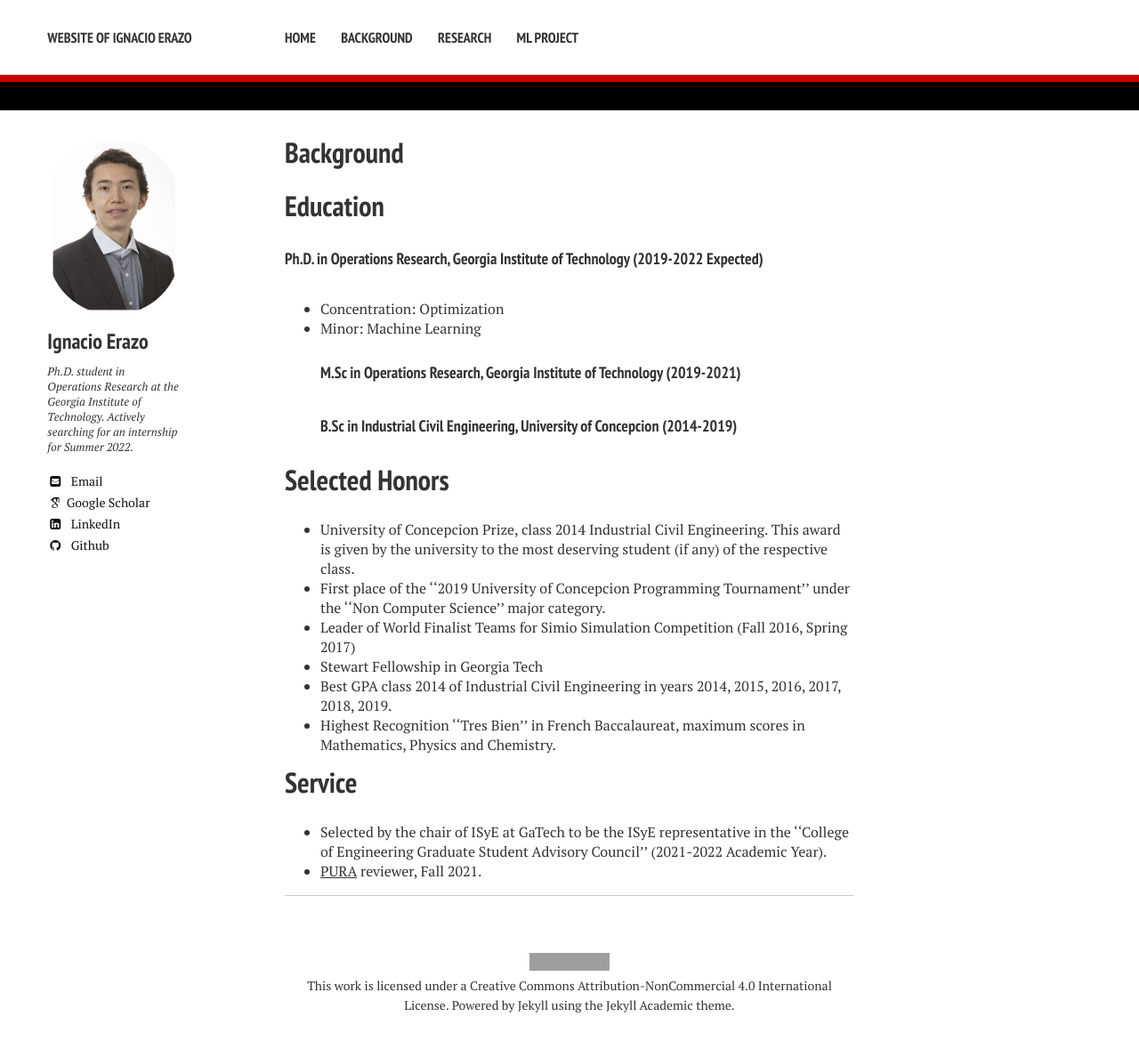
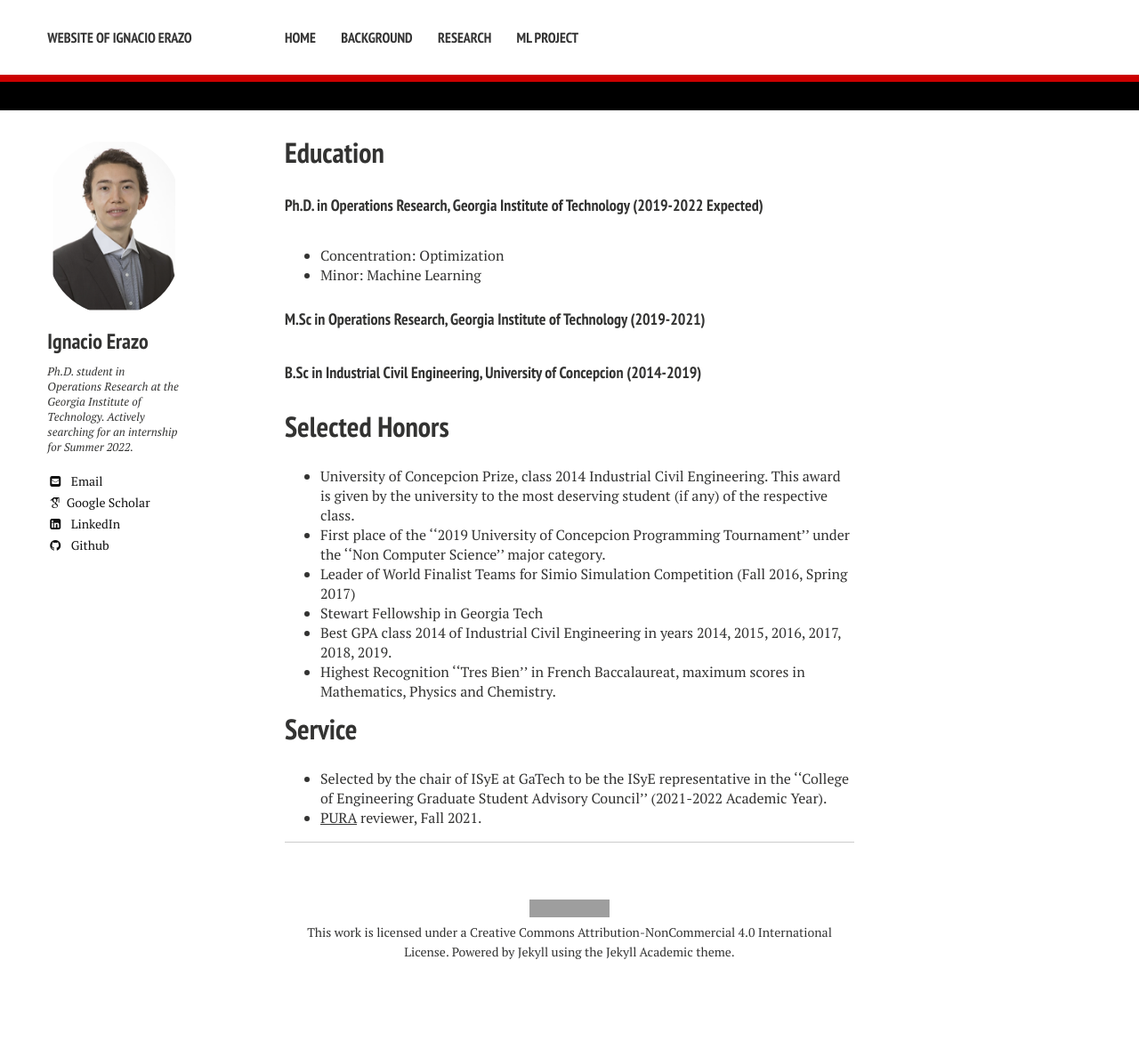
Before and after one commit to ierazo/ierazo.github.io, a Jekyll site: the page built from Background.md, in a window 1280 px wide. Shown: the whole page at 89% size. Built offline with Jekyll 4.4.1, drawn with Linux system fonts in a browser that asks for light colours; nearby versions of some CDN libraries; some web fonts are replaced; after the commit the page ends 1128 px from its top, so only the background shows below that; grey boxes are pictures that could not be loaded.

Commit message:
Update Background.md

```diff
--- a/Background.md
+++ b/Background.md
@@ -1,13 +1,13 @@
 ---
 layout: page
-title: Background
+title: Education
 excerpt: "Recent Presentations"
 ---
-
-# Education
 #### Ph.D. in Operations Research, Georgia Institute of Technology (2019-2022 Expected)
 - Concentration: Optimization
 - Minor: Machine Learning
+
+
 #### M.Sc in Operations Research, Georgia Institute of Technology (2019-2021)
 #### B.Sc in Industrial Civil Engineering, University of Concepcion (2014-2019)
 
```
